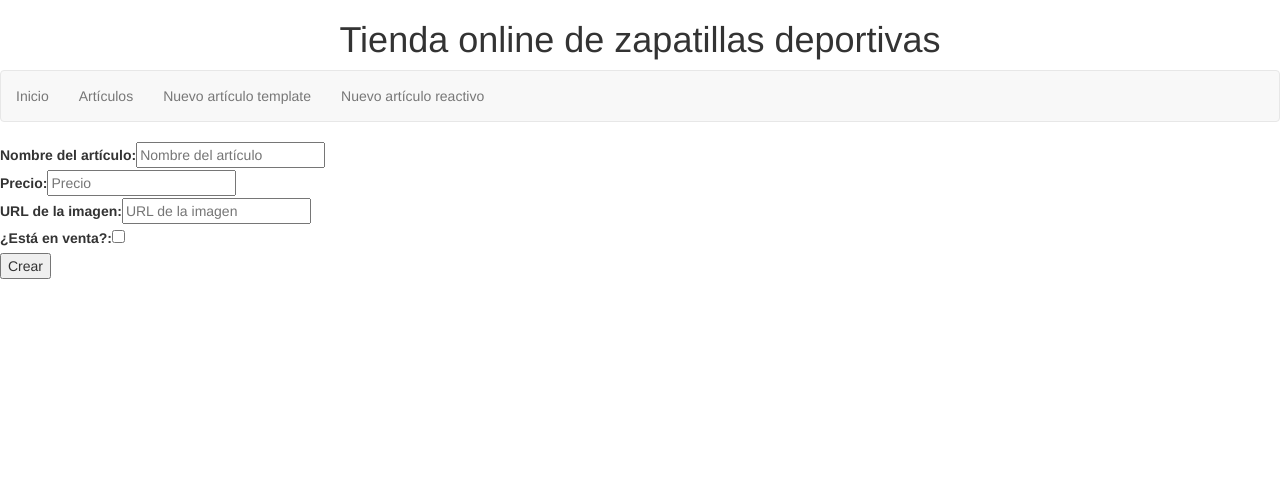
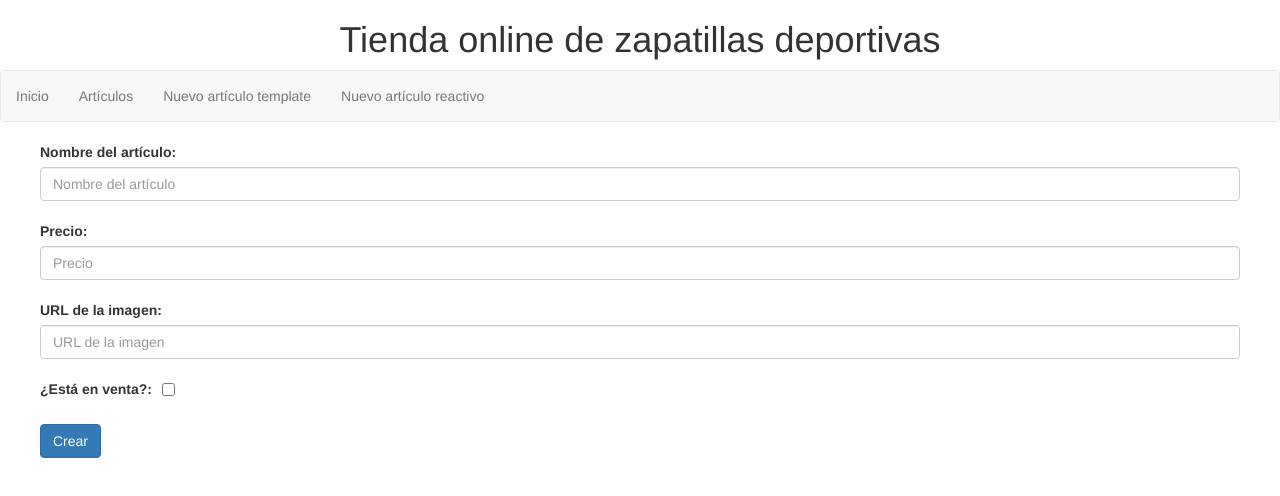
Before and after one commit to sforjab/PEC5_frameworks_js, an Angular app: page / in a window 1280 px wide. Both pictures are taken after a click on the item "Nuevo artículo template". Shown: the top 496 px of the page. Built offline with nearby package versions, Linux system fonts and the light colour scheme.

Commit message:
Se reaizan modificaciones para adecuar los estilos con Bootstrap

```diff
--- a/src/app/article-new-reactive/article-new-reactive.component.css
+++ b/src/app/article-new-reactive/article-new-reactive.component.css
@@ -1,3 +1,20 @@
-.error-message {
-    color: red;
+form {
+    padding: 0 4rem;
 }
+
+.control {
+    margin: 2rem 0;
+}
+
+.article-onsale {
+    display: flex;
+    align-items: start;
+}
+
+.article-onsale label {
+    margin-right: 1rem;
+}
+
+.resultText {
+    margin-left: 4rem;
+}
--- a/src/app/article-new-reactive/article-new-reactive.component.html
+++ b/src/app/article-new-reactive/article-new-reactive.component.html
@@ -1,16 +1,17 @@
 <div class="form-group">
     <!-- 'FormGroup' que agrupa los FormControl del formulario -->
     <!-- Los FormControl individuales se definen en el componente y se asignan a los elementos del formulario -->
-    <form [formGroup]="articleForm" (ngSubmit)="onSubmit()">
+    <form [formGroup]="articleForm" (ngSubmit)="onSubmit()" class="form">
       <!-- Campo de nombre del artículo -->
-      <div class="article-name">
+      <div class="article-name control">
         <label for="name">Nombre del artículo:</label>
         <input type="text"
               id="name"
               placeholder="Nombre del artículo"
               name="name"
-              formControlName="name">
-        <div *ngIf="name?.invalid && (name?.dirty || name?.touched)" class="error-message">
+              formControlName="name"
+              class="form-control">
+        <div *ngIf="name?.invalid && (name?.dirty || name?.touched)" class="error-message text-danger">
           <!-- Mostramos mensaje de error de campo obligatorio -->
           <div *ngIf="name?.errors?.['required']">El nombre del artículo es obligatorio.</div>
           <!-- Mostramos mensaje de error si el nombre es inválido según el validador personalizado -->
@@ -19,14 +20,15 @@
       </div>
 
       <!-- Campo de precio -->
-      <div class="article-price">
+      <div class="article-price control">
         <label for="price">Precio:</label>
         <input type="number"
               id="price"
               placeholder="Precio"
               name="price"
-              formControlName="price">
-        <div *ngIf="price?.invalid && (price?.dirty || price?.touched)" class="error-message">
+              formControlName="price"
+              class="form-control">
+        <div *ngIf="price?.invalid && (price?.dirty || price?.touched)" class="error-message text-danger">
             <!-- Mostramos mensaje de error de campo obligatorio -->
           <div *ngIf="price?.errors?.['required']">El precio es obligatorio.</div>
           <!-- Mostramos mensaje de error si el precio es menor a 0.1 según el validador 'min' -->
@@ -35,14 +37,15 @@
       </div>
 
       <!-- Campo de URL de la imagen -->
-      <div class="article-image">
+      <div class="article-image control">
         <label for="imageUrl">URL de la imagen:</label>
         <input type="text"
               id="imageUrl"
               placeholder="URL de la imagen"
               name="imageUrl"
-              formControlName="imageUrl">
-        <div *ngIf="imageUrl?.invalid && (imageUrl?.dirty || imageUrl?.touched)" class="error-message">
+              formControlName="imageUrl"
+              class="form-control">
+        <div *ngIf="imageUrl?.invalid && (imageUrl?.dirty || imageUrl?.touched)" class="error-message text-danger">
           <!-- Mostramos mensaje de error de campo obligatorio -->
           <div *ngIf="imageUrl?.errors?.['required']">La URL de la imagen es obligatoria.</div>
           <!-- Mostramos mensaje de error si la URL de la imagen no cumple el patrón definido en el validador 'pattern' -->
@@ -51,22 +54,26 @@
       </div>
 
       <!-- Campo '¿Está en venta?' -->
-      <div class="article-onsale">
+      <div class="article-onsale control">
         <label for="isOnSale">¿Está en venta?:</label>
         <input type="checkbox"
             id="isOnSale"
             name="isOnSale"
-            formControlName="isOnSale">
+            formControlName="isOnSale"
+            class="form-check-input">
       </div>
 
       <!-- Botón de enviar -->
-      <button type="submit">Crear</button>
+      <button type="submit" class="btn btn-primary">Crear</button>
     </form>
   </div>
 
   <!-- Mostramos los datos del artículo enviado si se ha enviado el formulario -->
-  <div *ngIf="submitted && submittedValues">
+  <div *ngIf="submitted && submittedValues" class="resultText">
     <h4>El artículo "{{ submittedValues.name }}" se ha creado con los siguientes datos:</h4>
     <ul>
       <li><strong>Precio: </strong>{{ submittedValues.price }}</li>
-      <li><strong>URL
+      <li><strong>URL de la imagen: </strong>{{ submittedValues.imageUrl }}</li>
+    <li><strong>¿Está en venta?: </strong>{{ submittedValues.isOnSale }}</li>
+  </ul>
+</div>
--- a/src/app/article-new-template/article-new-template.component.css
+++ b/src/app/article-new-template/article-new-template.component.css
@@ -1,3 +1,20 @@
-.error-message {
-    color: red;
+form {
+    padding: 0 4rem;
 }
+
+.control {
+    margin: 2rem 0;
+}
+
+.article-onsale {
+    display: flex;
+    align-items: start;
+}
+
+.article-onsale label {
+    margin-right: 1rem;
+}
+
+.resultText {
+    margin-left: 4rem;
+}
--- a/src/app/article-new-template/article-new-template.component.html
+++ b/src/app/article-new-template/article-new-template.component.html
@@ -1,10 +1,10 @@
 <div class="form-group">
   <!-- Se define el formulario y se establece la acción de envío al método 'createArticle()' -->
   <!-- Se utiliza la directiva 'ngForm' para vincular el formulario al contexto del componente -->
-  <form (ngSubmit)="createArticle(articleForm)" #articleForm="ngForm" >
+  <form (ngSubmit)="createArticle(articleForm)" #articleForm="ngForm" class="form">
     <div ngModelGroup="article">
       <!-- Campo de nombre del artículo -->
-      <div class="article-name">
+      <div class="article-name control">
         <label for="name">Nombre del artículo:</label>
         <input type="text"
               id="name"
@@ -12,14 +12,15 @@
               required
               name="name"
               #articleName="ngModel"
-              ngModel>
-        <div *ngIf="articleName.invalid && (articleName.dirty || articleName.touched || articleForm.submitted)" class="error-message">
+              ngModel
+              class="form-control">
+        <div *ngIf="articleName.invalid && (articleName.dirty || articleName.touched || articleForm.submitted)" class="error-message text-danger">
           <!-- Mostramos mensaje de error de campo obligatorio -->
           <div *ngIf="articleName?.errors?.['required']">El nombre del artículo es obligatorio</div>
         </div>
       </div>
       <!-- Campo de precio -->
-      <div class="article-price">
+      <div class="article-price control">
         <label for="price">Precio:</label>
         <input type="number"
               id="price"
@@ -27,14 +28,15 @@
               required
               name="price"
               #articlePrice="ngModel"
-              ngModel>
-        <div *ngIf="articlePrice.invalid && (articlePrice.dirty || articlePrice.touched || articleForm.submitted)" class="error-message">
+              ngModel
+              class="form-control">
+        <div *ngIf="articlePrice.invalid && (articlePrice.dirty || articlePrice.touched || articleForm.submitted)" class="error-message text-danger">
           <!-- Mostramos mensaje de error de campo obligatorio -->
           <div *ngIf="articlePrice?.errors?.['required']">El precio es obligatorio</div>
         </div>
       </div>
       <!-- Campo de URL de la imagen -->
-      <div class="article-image">
+      <div class="article-image control">
         <label for="imageUrl">URL de la imagen:</label>
         <input type="text"
               id="imageUrl"
@@ -43,8 +45,9 @@
               required
               pattern="^(https?:\/\/)(www\.)?[A-Za-z0-9]+(\.[A-Za-z]{2,3})\/[^\s]*\.(?:png|jpe?g|gif)$"
               #articleImageUrl="ngModel"
-              ngModel>
-        <div *ngIf="articleImageUrl.invalid && (articleImageUrl.dirty || articleImageUrl.touched || articleForm.submitted)" class="error-message">
+              ngModel
+              class="form-control">
+        <div *ngIf="articleImageUrl.invalid && (articleImageUrl.dirty || articleImageUrl.touched || articleForm.submitted)" class="error-message text-danger">
           <!-- Mostramos mensaje de error de campo obligatorio -->
           <div *ngIf="articleImageUrl?.errors?.['required']">La URL de la imagen es obligatoria.</div>
           <!-- Mostramos mensaje de error si la URL de la imagen no cumple el patrón definido en 'pattern' -->
@@ -52,25 +55,26 @@
         </div>
       </div>
       <!-- Campo '¿Está en venta?' -->
-      <div class="article-onsale">
+      <div class="article-onsale control">
         <label for="isOnSale">¿Está en venta?:</label>
         <input type="checkbox"
             id="isOnSale"
             name="isOnSale"
             #articleIsOnSale="ngModel"
-            ngModel>
+            ngModel
+            class="form-check-input">
       </div>
     </div>
     <!-- Botón de envío del formulario -->
-    <button type="submit">Crear</button>
+    <button type="submit" class="btn btn-primary">Crear</button>
   </form>
 </div>
 <!-- visualización del artículo creado -->
-<div *ngIf="article?.name">
+<div *ngIf="article?.name" class="resultText">
   <h4>El artículo "{{ article.name }}" ha creado con los siguientes datos:</h4>
   <ul>
-    <li><strong>Precio:</strong>{{ article.price }}</li>
-    <li><strong>URL de la imagen:</strong>{{ article.imageUrl }}</li>
-    <li><strong>Precio:</strong>{{ article.isOnSale }}</li>
+    <li><strong>Precio: </strong>{{ article.price }}</li>
+    <li><strong>URL de la imagen: </strong>{{ article.imageUrl }}</li>
+    <li><strong>¿Está en venta?: </strong>{{ article.isOnSale }}</li>
   </ul>
 </div>
```
